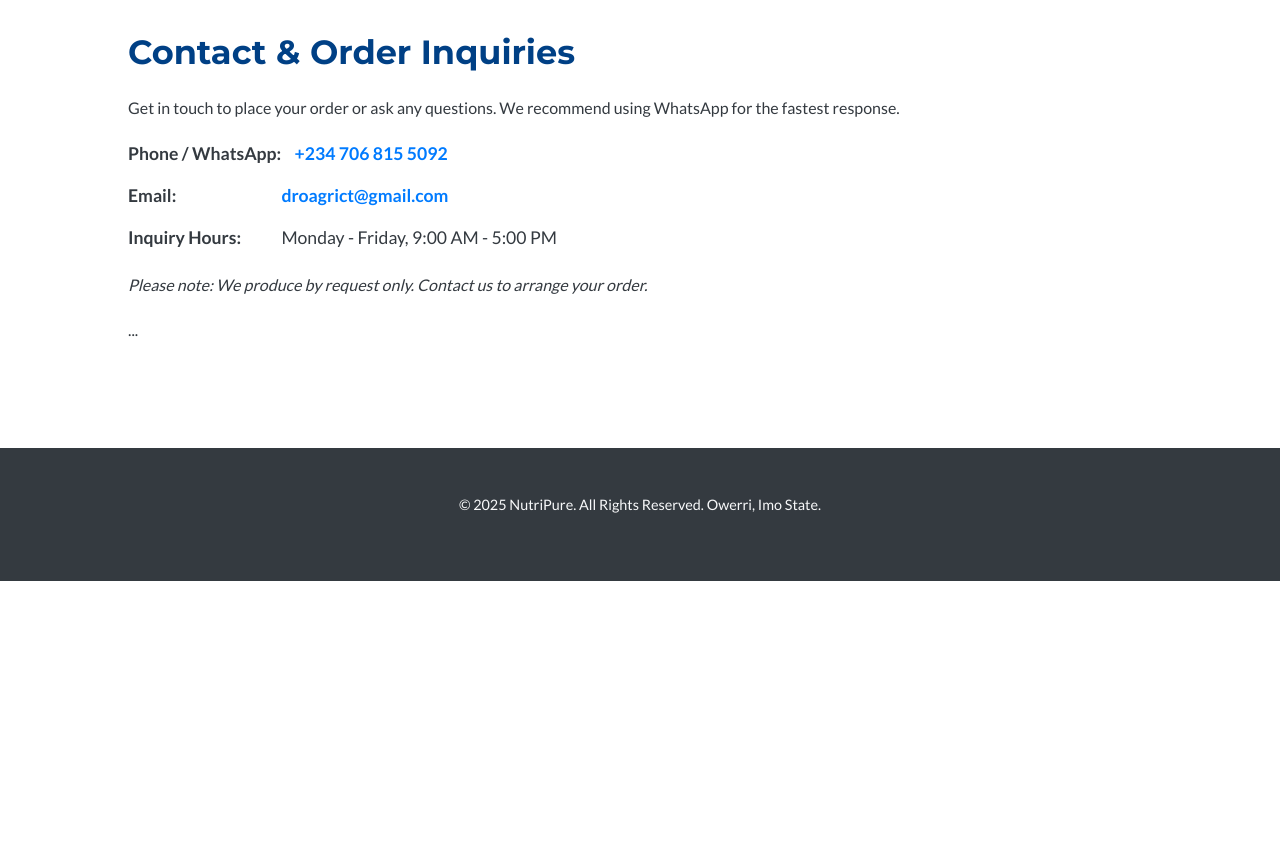
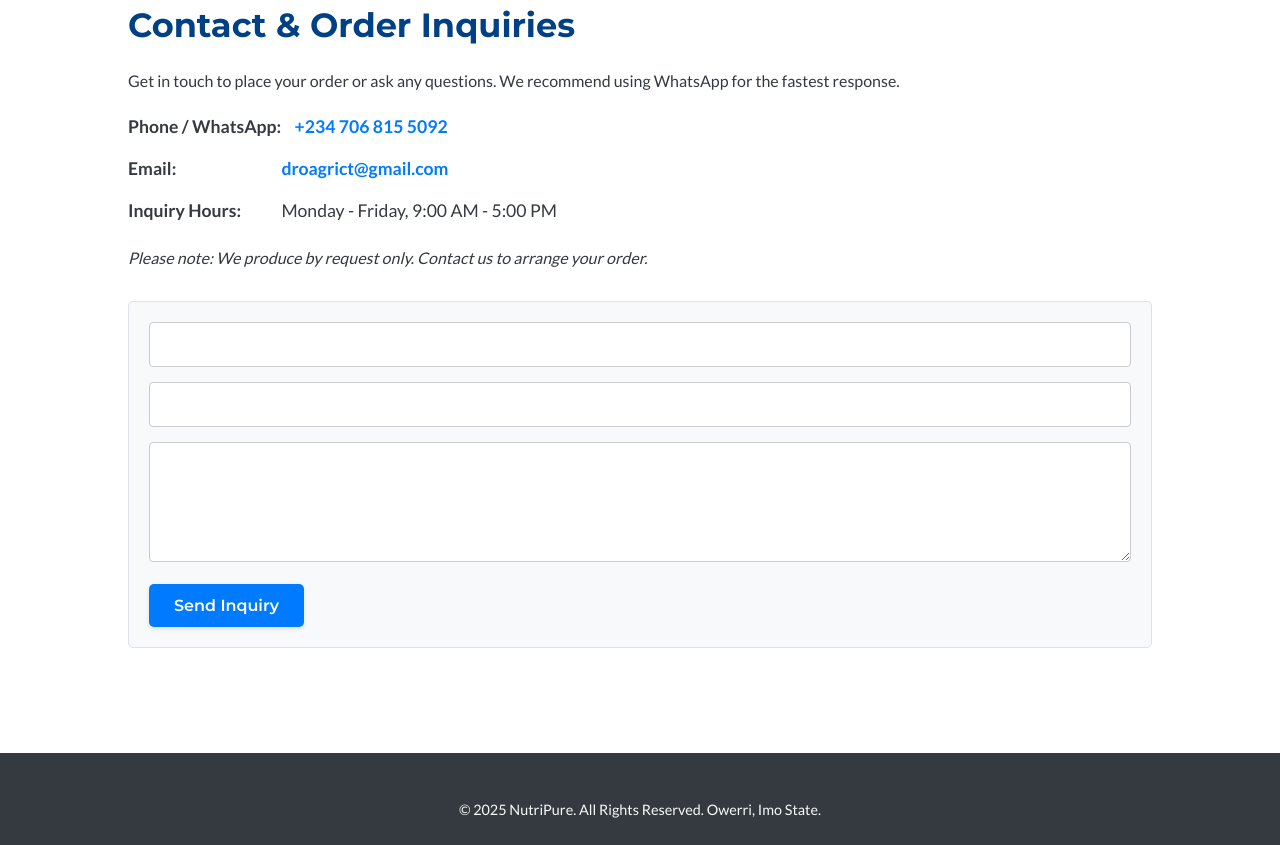
Before and after one commit to akameredon/NutriPure, a plain HTML site: page index.html in a window 1280 px wide. Shown: the part 2932-3777 px from the top of the page. Before the commit the page ends 3513 px from the top, so only its background shows below. Drawn offline with Linux system fonts and the light colour scheme.

Commit message:
Ensure contact form is uncommented and correctly formatted

```diff
--- a/index.html
+++ b/index.html
@@ -92,7 +92,7 @@
                     <li><strong>Safety-Focused Formula:</strong> Our recipe uses well-established, food-grade ingredients in precise, tested amounts, developed with your safety as the top priority.</li>
                     <li><strong>Designed for Owerri:</strong> Developed right here, keeping our local water context and common nutritional needs in mind.</li>
                     <li><strong>Affordable & Fresh:</strong> By producing only when you order ('on-demand'), we keep NutriPure affordable and ensure you receive a freshly made product, avoiding long storage times.</li>
-                    <li><strong>Transparency:</strong> Our formula adheres to safety guidelines. We are preparing documentation for NAFDAC review to ensure full compliance. *(Adjust this sentence based on actual NAFDAC status)*</li>
+                    <li><strong>Transparency:</strong> Our formula adheres to safety guidelines. </li>
                 </ul>
             </div>
         </section>
@@ -120,15 +120,21 @@
                 <h2>Contact & Order Inquiries</h2>
                 <p>Get in touch to place your order or ask any questions. We recommend using WhatsApp for the fastest response.</p>
                 <ul>
-                    <li><strong>Phone / WhatsApp:</strong> <a href="tel:+234XXXXXXXXXX"><strong>+234 706 815 5092</strong></a></li>
-                    <li><strong>Email:</strong> <a href="mailto:info@nutripure.example.com"><strong>droagrict@gmail.com</strong></a></li>
+                    <li><strong>Phone / WhatsApp:</strong> <a href="tel:+2347068155092"><strong>+234 706 815 5092</strong></a></li>
+                    <li><strong>Email:</strong> <a href="mailto:droagrict@gmail.com"><strong>droagrict@gmail.com</strong></a></li>
                     <li><strong>Inquiry Hours:</strong> Monday - Friday, 9:00 AM - 5:00 PM</li>
                 </ul>
                 <p><em>Please note: We produce by request only. Contact us to arrange your order.</em></p>
 
                 <!-- Keep the form commented out unless you plan to configure Netlify/Formspree -->
 
-                <form name="contact" method="POST" data-netlify="true"> ... </form>
+                <form name="contact" method="POST" data-netlify="true">
+                  <!-- Input fields go here -->
+                  <input type="text" name="name" required />
+                  <input type="email" name="email" required />
+                  <textarea name="message" required></textarea>
+                  <button type="submit">Send Inquiry</button>
+              </form>
 
             </div>
         </section>
--- a/style.css
+++ b/style.css
@@ -225,6 +225,63 @@
      color: #0056b3;
 }
 
+
+/* Optional Contact Form Styling */
+
+#contact form {
+    margin-top: 30px; /* Add space above the form */
+    padding: 20px;
+    background-color: #f8f9fa; /* Light background for form area */
+    border: 1px solid #dee2e6;
+    border-radius: 5px;
+}
+
+#contact form label { /* Style labels if you add them */
+    display: block;
+    margin-bottom: 8px;
+    font-weight: bold;
+}
+
+#contact form input[type="text"],
+#contact form input[type="email"],
+#contact form textarea {
+    width: 100%;
+    padding: 12px;
+    margin-bottom: 15px;
+    border: 1px solid #ccc;
+    border-radius: 4px;
+    font-family: 'Lato', sans-serif; /* Use consistent font */
+    font-size: 1em;
+}
+
+#contact form textarea {
+    min-height: 120px;
+    resize: vertical;
+}
+
+#contact form button[type="submit"] {
+    /* Re-use cta-button styles or define here */
+    display: inline-block;
+    font-family: 'Montserrat', sans-serif;
+    font-weight: 600;
+    font-size: 1em;
+    background-color: #007bff;
+    color: #ffffff;
+    padding: 12px 25px; /* Adjust padding slightly */
+    border-radius: 5px;
+    text-decoration: none;
+    border: none;
+    cursor: pointer;
+    transition: background-color 0.3s ease, transform 0.2s ease;
+    box-shadow: 0 2px 5px rgba(0, 0, 0, 0.1);
+}
+
+#contact form button[type="submit"]:hover {
+    background-color: #0056b3;
+    transform: translateY(-2px);
+    box-shadow: 0 4px 8px rgba(0, 0, 0, 0.15);
+}
+
 /* Footer */
 footer {
     /* Color Implementation */
```
